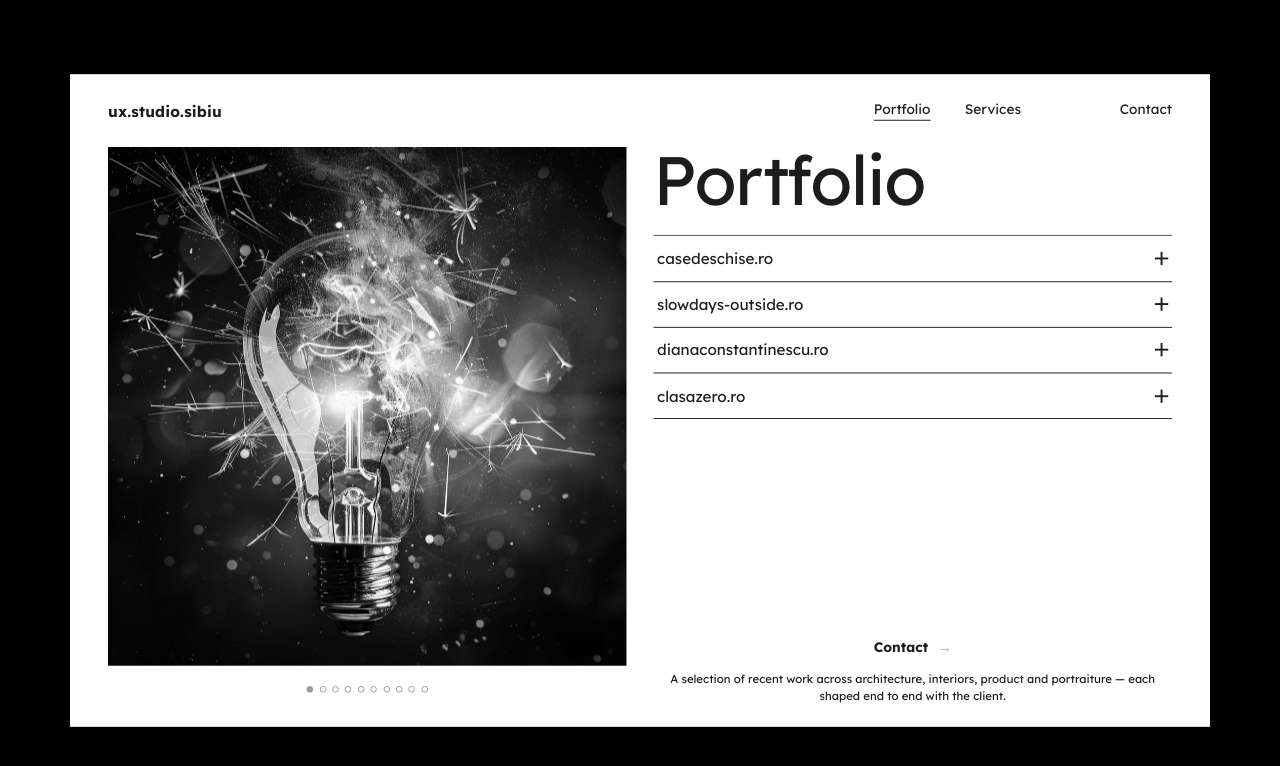
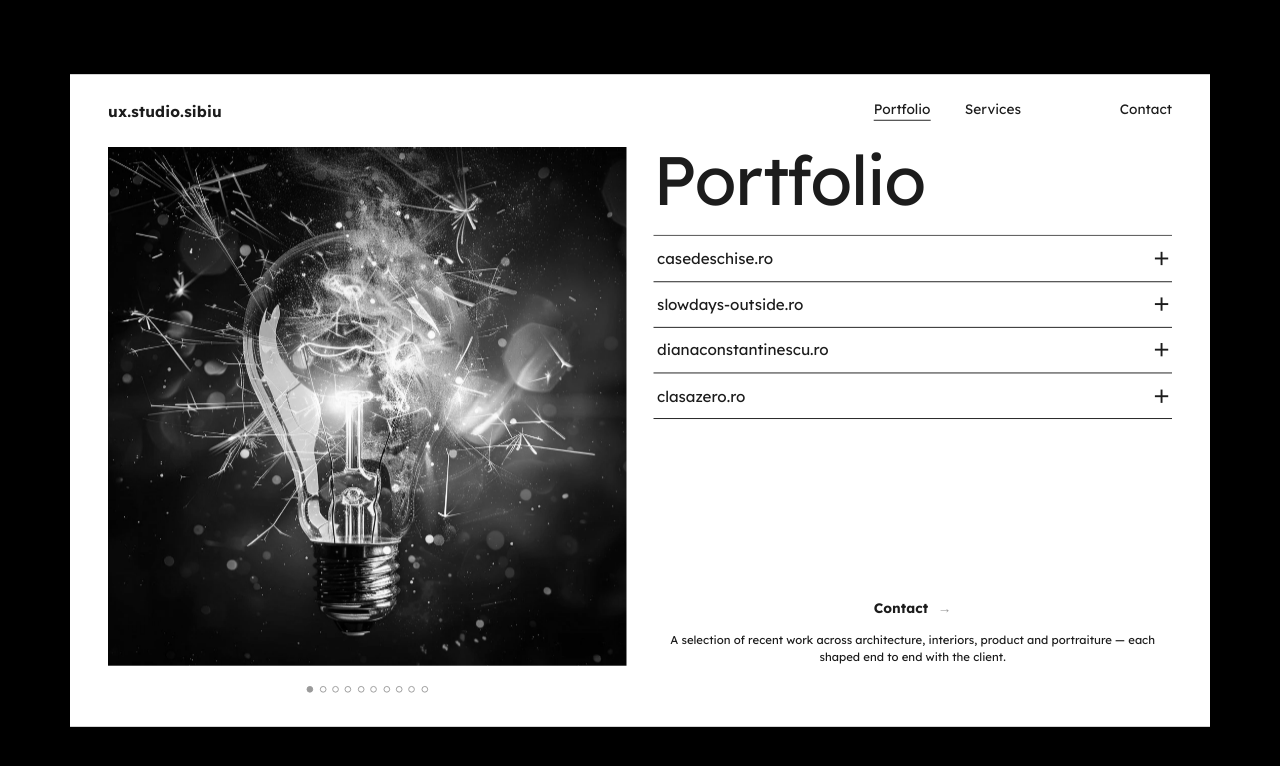
Before and after one commit to ux-studio-sibiu/postcard, a Next.js app: page /portfolio in a window 1280 px wide. Shown: the top 766 px of the page. Built offline with nearby package versions, Linux system fonts and the light colour scheme.

Commit message:
refactor panels

```diff
--- a/app/components/about-panel/about-panel.scss
+++ /dev/null
@@ -1,5 +0,0 @@
-.nsc-about-panel {
-  display: flex;
-  flex-direction: column;
-  height: 100%;
-}
--- a/app/components/accordion/accordion.scss
+++ b/app/components/accordion/accordion.scss
@@ -2,7 +2,6 @@
   position: relative;
   flex: 1 1 auto;
   min-height: 0;
-  height: 100%;
   overflow-y: auto;
   scrollbar-width: none;
   &::-webkit-scrollbar {
--- a/app/components/composition/composition.scss
+++ b/app/components/composition/composition.scss
@@ -2,29 +2,31 @@
   display: grid;
   grid-template-columns: 1fr 1fr;
   gap: 1.75rem;
-  align-items: start;
+  align-items: stretch;
 
   .composition-box {
-    // Equal squares, side by side.
+    min-width: 0;
+  }
+
+  .composition-left {
+    // Square image — defines the grid row height.
     aspect-ratio: 1 / 1;
-    min-width: 0;
+    align-self: start;
   }
 
   .composition-right {
     display: flex;
     flex-direction: column;
+    // Stretches to the row height set by the square on the left, giving its
+    // flex children a definite height to fill. Deriving the height from the
+    // grid row (definite on first paint) rather than from aspect-ratio on this
+    // flex container avoids the footer landing at content height on direct loads.
   }
 
   @media (max-width: 768px) {
     grid-template-columns: 1fr;
     gap: 5rem;
-
-    .composition-box {
-      aspect-ratio: auto;
-    }
-
-    .composition-left {
-      aspect-ratio: 1 / 1;
-    }
+    // Single column: each box owns its row. The left keeps its square via the
+    // rule above; the right sizes to its content.
   }
 }
--- a/app/components/panel/panel.tsx
+++ b/app/components/panel/panel.tsx
@@ -3,7 +3,7 @@ import { Accordion } from "@/app/components/accordion/accordion";
 
 export function Panel({ heading, children, blurb }: { heading: string; children: React.ReactNode; blurb: string }) {
   return (
-    <div className="nsc-about-panel">
+    <div className="page-panel">
       <h1 className="page-title">{heading}</h1>
 
       <Accordion>{children}</Accordion>
--- a/app/styles/globals.scss
+++ b/app/styles/globals.scss
@@ -98,6 +98,13 @@ body {
 }
 
 // Page panel styles — shared across pages
+.page-panel {
+  display: flex;
+  flex-direction: column;
+  flex: 1 1 auto;
+  min-height: 0;
+}
+
 .page-title {
   font-size: clamp(2rem, 12vw, 4.5rem);
   font-weight: 400;
```
Also changed, not shown: app/components/about-panel/about-panel.tsx (deleted, +0 -41 lines), app/page.tsx (+18 -3 lines).
